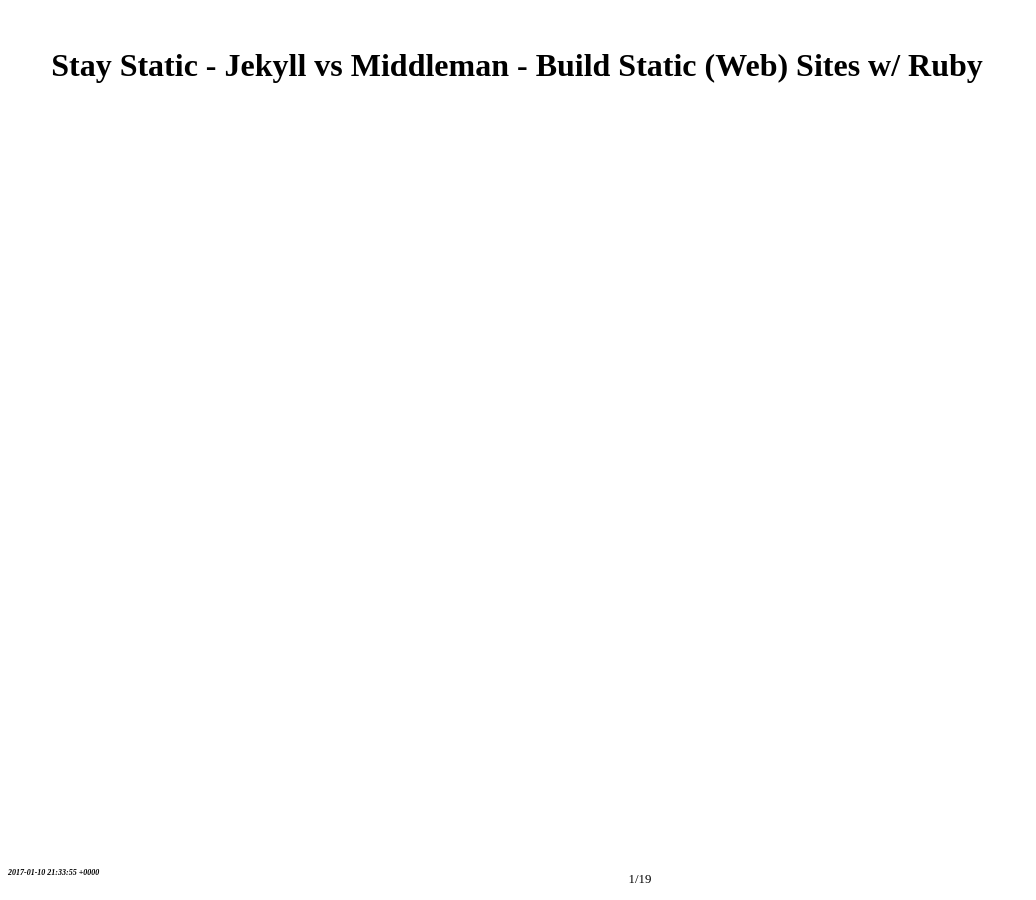
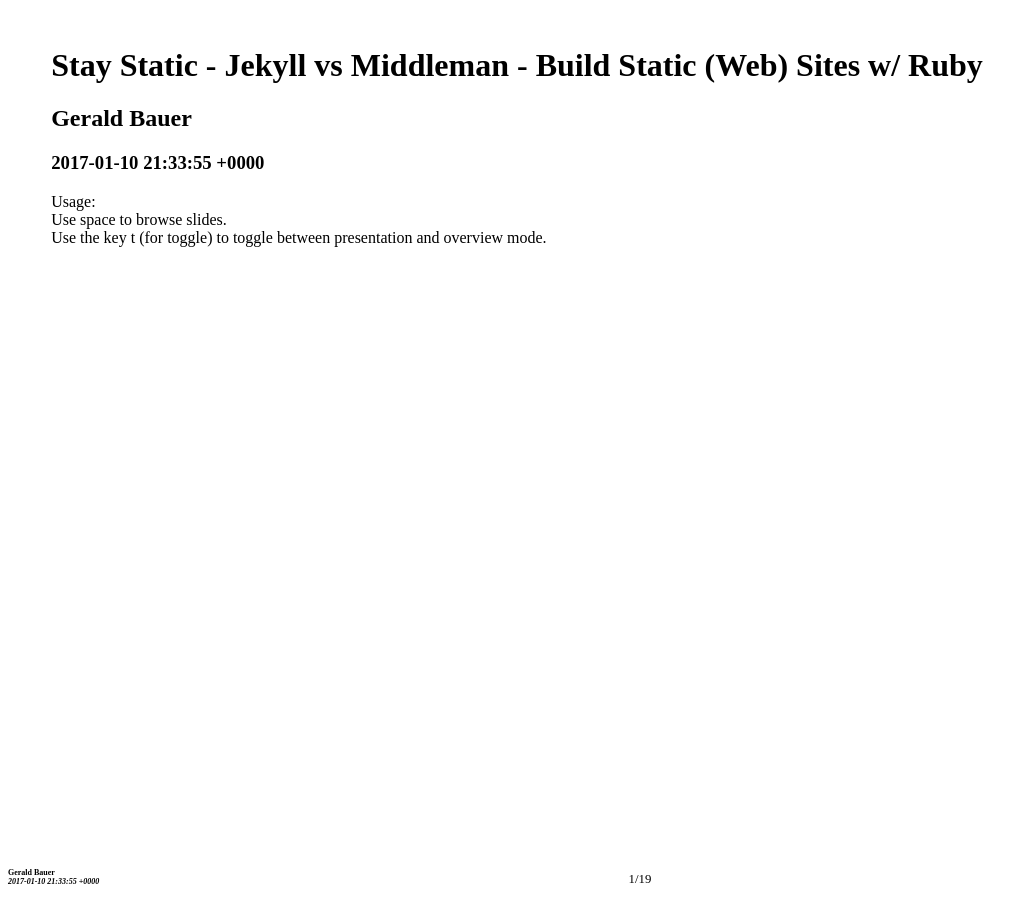
Before and after one commit to henrythemes/jekyll-talks-theme, a Jekyll site: the page built from _talks/jekyll_vs_middleman.md, in a window 1280 px wide. Shown: the whole page, without its empty margins (0-1036 px from the left). Built offline with Jekyll 4.4.1, drawn with Linux system fonts in a browser that asks for light colours.

Commit message:
add image

```diff
--- a/_layouts/talk.html
+++ b/_layouts/talk.html
@@ -10,7 +10,17 @@ layout: talk-base
 
 <div class="slide">
   <h1>{{ page.title }}</h1>
+  <h2>{{ page.author }}</h2>
+  <h3>{{ page.date }}</h3>
+
+  <p>
+    Usage: <br>
+    Use space to browse slides.<br>
+    Use the key t (for toggle) to toggle between
+    presentation and overview mode.<br>
+  </p>
 </div><!-- slide -->
+
 
 {% assign slides = content | replace: '<h1 id=', '<!-- @SLIDE --><h1 id='
                            | replace: '<h1 class=', '<!-- @SLIDE --><h1 class='
--- a/_talks/jekyll_vs_middleman.md
+++ b/_talks/jekyll_vs_middleman.md
@@ -1,5 +1,6 @@
 ---
 title:  Stay Static - Jekyll vs Middleman -  Build Static (Web) Sites w/ Ruby
+author: Gerald Bauer
 ---
 
 
```
Also changed, not shown: _talks/drjekyll.md (+1 -0 lines), _talks/starter.md (renamed from _talks/sample1.md, +3 -3 lines), index.md (+4 -1 lines), i/slideshow.png (added).
